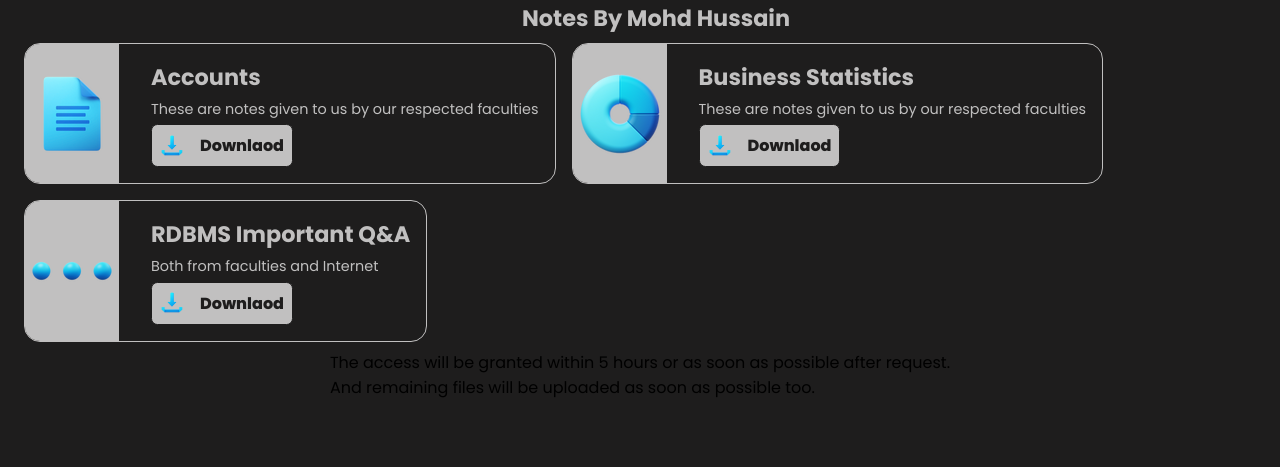
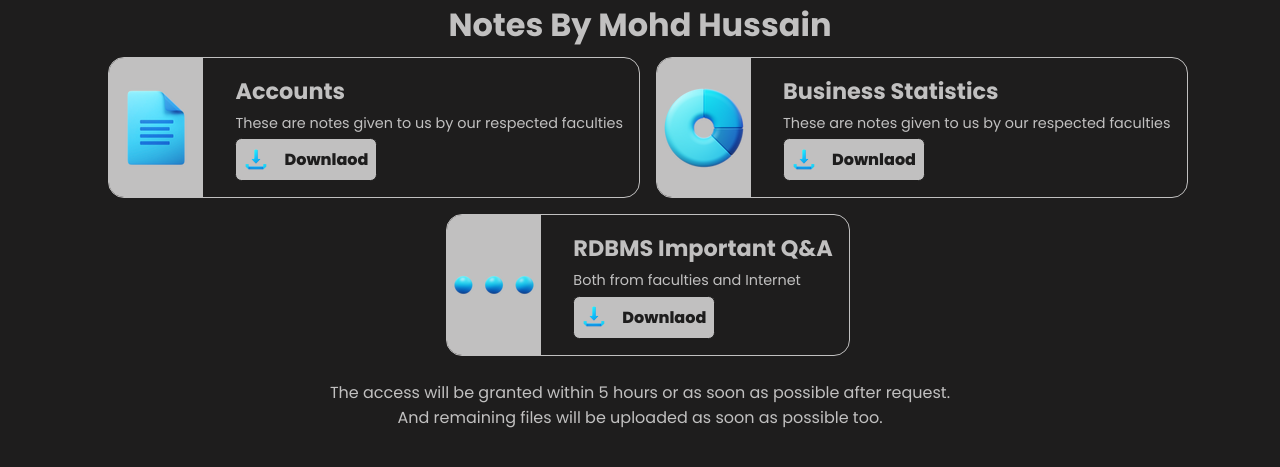
Before and after one commit to Thenamemh/notes, a plain HTML site: page index.html in a window 1280 px wide. Shown: the part 123-590 px from the top of the page. Drawn offline with Linux system fonts and the light colour scheme.

Commit message:
Update style.css (FINAL)

```diff
--- a/style.css
+++ b/style.css
@@ -76,6 +76,7 @@ main{
     display: flex;
     flex-direction: column;
     align-items: center;
+    color: var(--secondarycolor);
 }
 
 main >a {
@@ -92,15 +93,11 @@ main >a {
 main .container{
     display: flex;
     flex-wrap: wrap;
+    justify-content: center;
     margin-left: 1rem;
     align-items: center;
 }
 
-main >h1,main >p{
-    color: var(--secondarycolor);
-    font-size: 1.4rem;
-    margin-left: 2rem;
-}
 
 main .container .folder{
     display: flex;
@@ -144,6 +141,11 @@ main .container .folder img{
     margin: .3rem 0;
 }
 
+.foot{
+    text-align: center;
+    padding: 1rem ;
+}
+
 /* UTILITY CLASSES  */
 .btn{
     display: flex;
```
